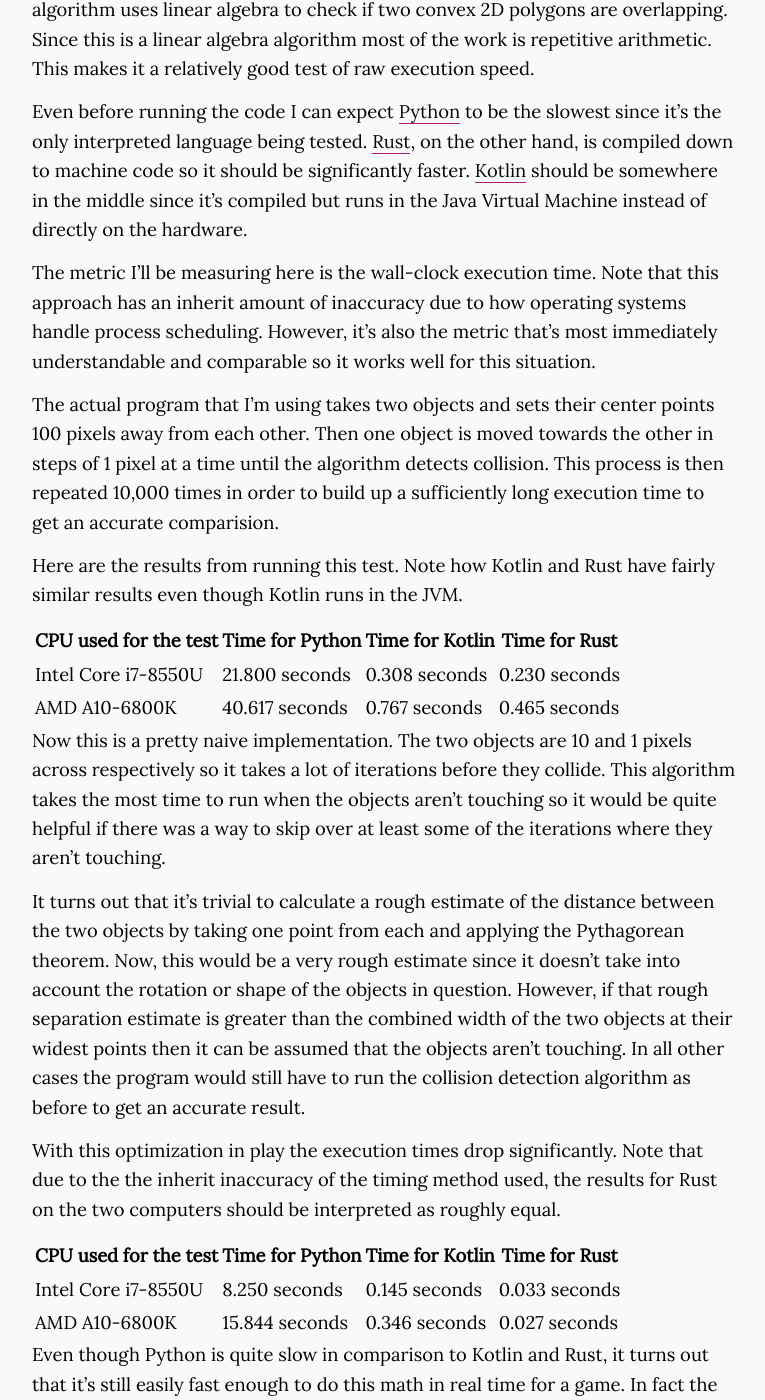
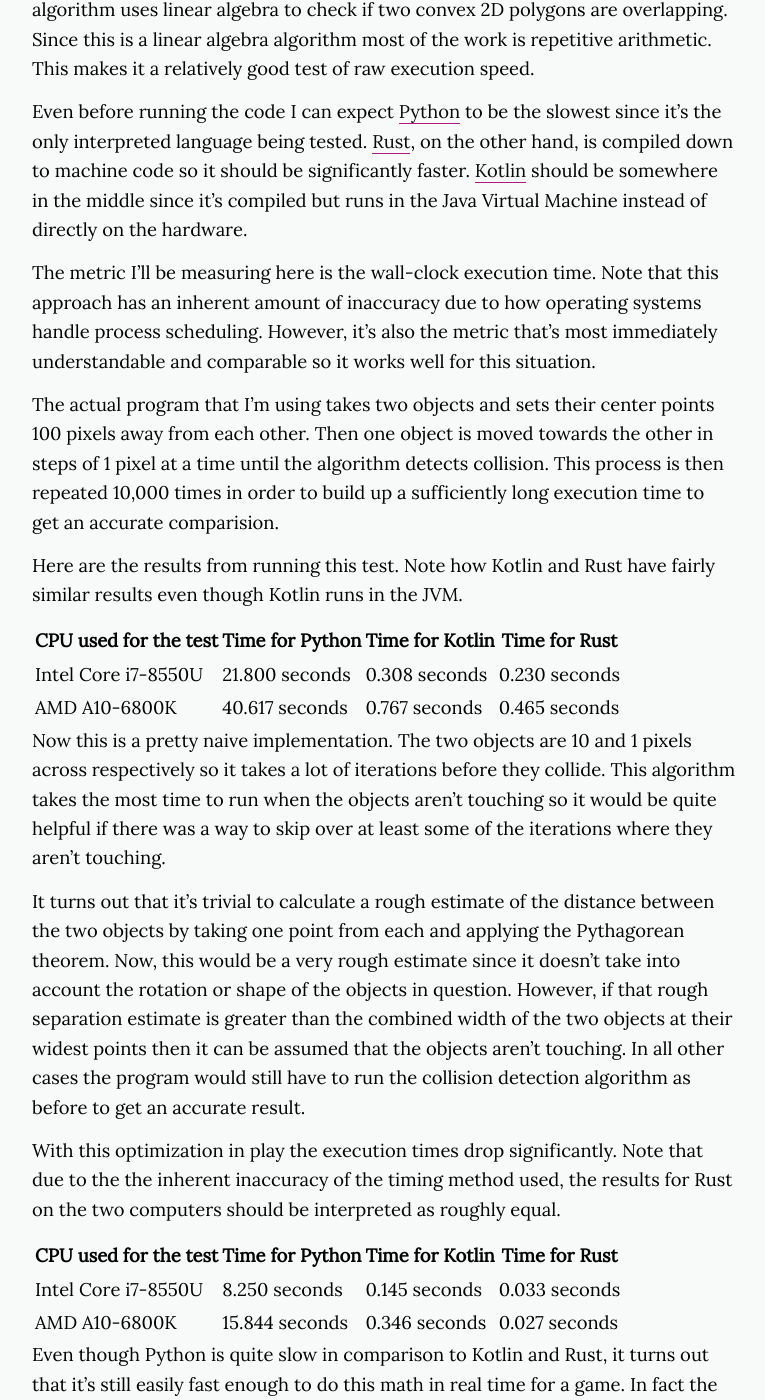
Before and after one commit to ComputerScienceHouse/blog, a Jekyll site: the page built from _posts/2018-03-26-benchmarking-programing-languages.md, in a window 1280 px wide and 1400 px high, scrolled down 909 px. Shown: the whole window, without its empty margins (256-1021 px from the left). Built offline with Jekyll 4.4.1, drawn with Linux system fonts in a browser that asks for light colours; nearby versions of some CDN libraries.

Commit message:
Update 2018-03-26-benchmarking-programing-languages.md
s/inherit/inherent/r (line 29, 56)
My favorite part about proofreading these blog posts is that I learn some really cool stuff. This was a fun read Joel, and a cool project!

```diff
--- a/_posts/2018-03-26-benchmarking-programing-languages.md
+++ b/_posts/2018-03-26-benchmarking-programing-languages.md
@@ -26,7 +26,7 @@
 should be somewhere in the middle since it's compiled but runs in the Java Virtual Machine instead of directly on the
 hardware.
 
-The metric I'll be measuring here is the wall-clock execution time. Note that this approach has an inherit amount of
+The metric I'll be measuring here is the wall-clock execution time. Note that this approach has an inherent amount of
 inaccuracy due to how operating systems handle process scheduling. However, it's also the metric that's most immediately
 understandable and comparable so it works well for this situation.
 
@@ -53,7 +53,7 @@
 all other cases the program would still have to run the collision detection algorithm as before to get an accurate
 result.
 
-With this optimization in play the execution times drop significantly. Note that due to the the inherit inaccuracy of
+With this optimization in play the execution times drop significantly. Note that due to the the inherent inaccuracy of
 the timing method used, the results for Rust on the two computers should be interpreted as roughly equal.
 
 | CPU used for the test | Time for Python | Time for Kotlin | Time for Rust |
```
